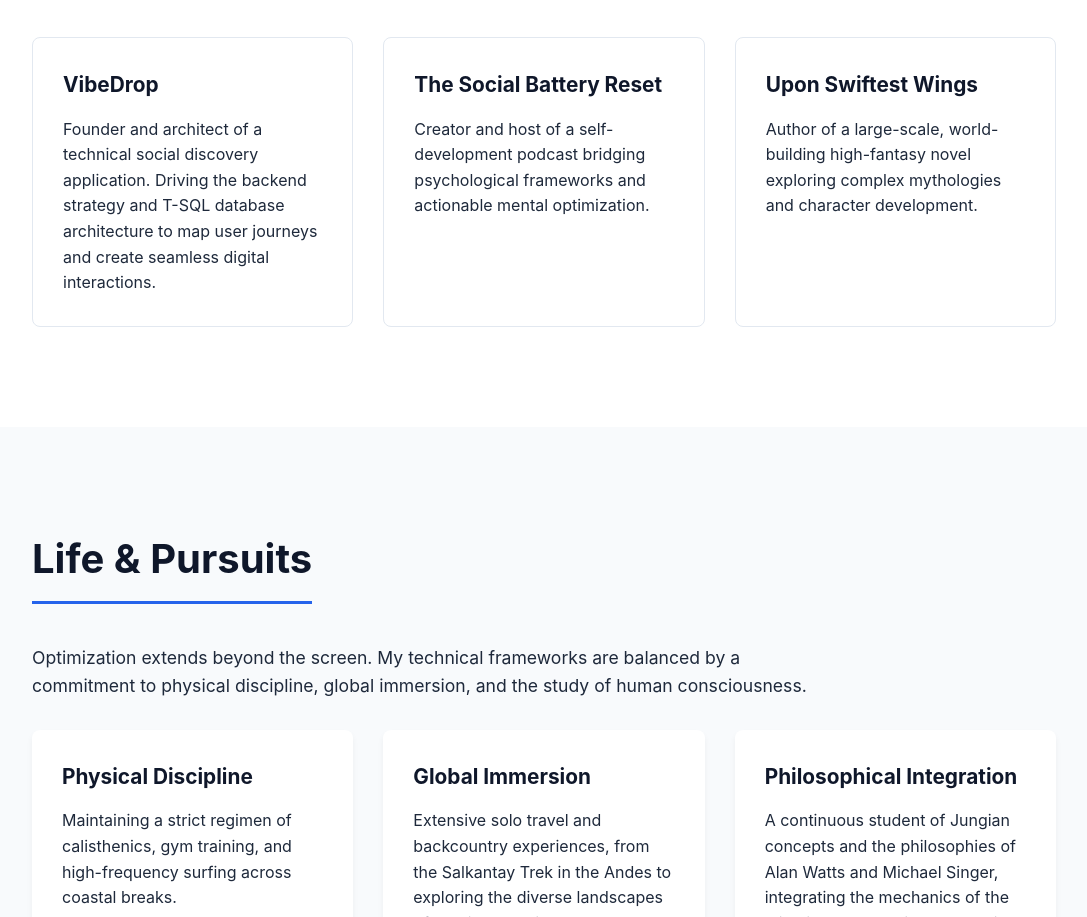
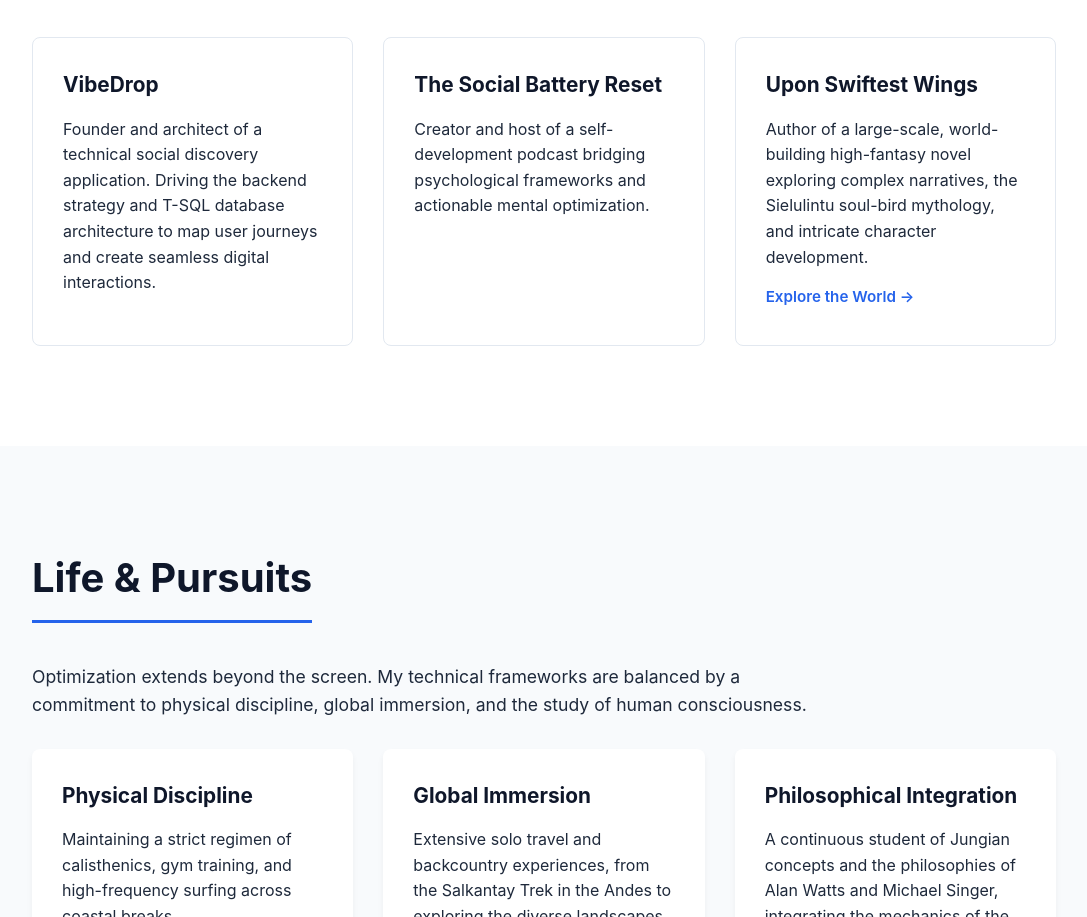
Before and after one commit to TroyMelander/TroyMelander.github.io, a plain HTML site: page index.html in a window 1280 px wide. Shown: the part 1768-2685 px from the top of the page, without its empty margins (96-1183 px from the left). Drawn offline with Linux system fonts and the light colour scheme.

Commit message:
Update index.html
Added in the website for my Fantasy Novel "Upon Swiftest Wings".

```diff
--- a/index.html
+++ b/index.html
@@ -215,11 +215,14 @@
                 <h3>The Social Battery Reset</h3>
                 <p>Creator and host of a self-development podcast bridging psychological frameworks and actionable mental optimization.</p>
             </div>
-            <div class="card" style="border: 1px solid #e2e8f0; box-shadow: none;">
+           <div class="card" style="border: 1px solid #e2e8f0; box-shadow: none;">
                 <h3>Upon Swiftest Wings</h3>
-                <p>Author of a large-scale, world-building high-fantasy novel exploring complex mythologies and character development.</p>
+                <p>Author of a large-scale, world-building high-fantasy novel exploring complex narratives, the Sielulintu soul-bird mythology, and intricate character development.</p>
+
+                <a href="https://upon-swiftest-wings.netlify.app/" target="_blank" style="display: inline-block; margin-top: 15px; margin-bottom: 5px; color: var(--accent-color); text-decoration: none; font-weight: 600; font-size: 0.95rem;">
+                    Explore the World &rarr;
+                </a>
             </div>
-        </div>
     </section>
 
     <section id="pursuits" class="section">
```
